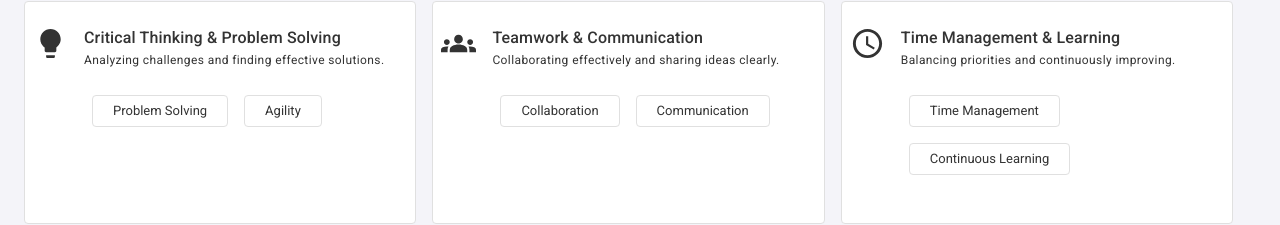
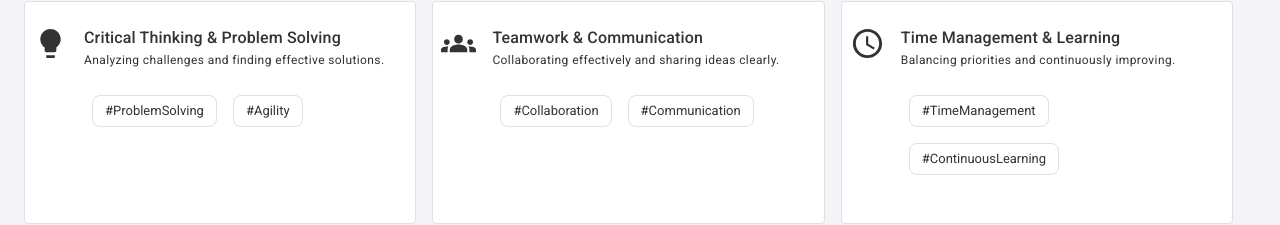
Before and after one commit to b-akanksha/hello-world-2, a React (Vite) app: page / in a window 1280 px wide. Shown: the part 720-945 px from the top of the page. Built offline with nearby package versions, Linux system fonts and the light colour scheme.

Commit message:
chore: updated tags

```diff
--- a/src/components/AboutMe/AboutMe.jsx
+++ b/src/components/AboutMe/AboutMe.jsx
@@ -88,9 +88,8 @@ const useStyle = (theme) => ({
   chip: {
     background: colors[theme].section.color,
     border: `1px solid ${colors[theme].border}`,
-    borderRadius: 1,
+    borderRadius: 2,
     margin: 1,
-    padding: 1,
     color: colors[theme].text.primary,
   },
 });
@@ -229,7 +228,7 @@ function AboutMe() {
                   <Box sx={classes.cardContainer}>
                     {React.Children.toArray(
                       skill.skills.map((tech) => (
-                        <Chip label={tech} sx={classes.chip} />
+                        <Chip label={`#${tech.replace(/\s+/g, '')}`} sx={classes.chip} />
                       )),
                     )}
                   </Box>
```
